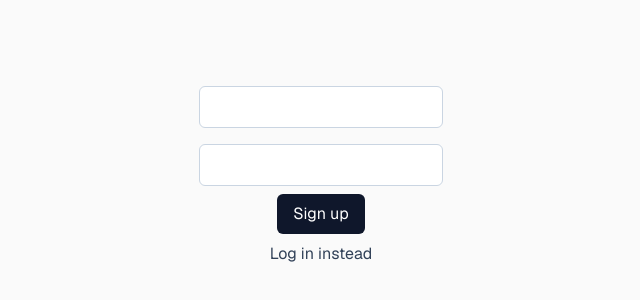
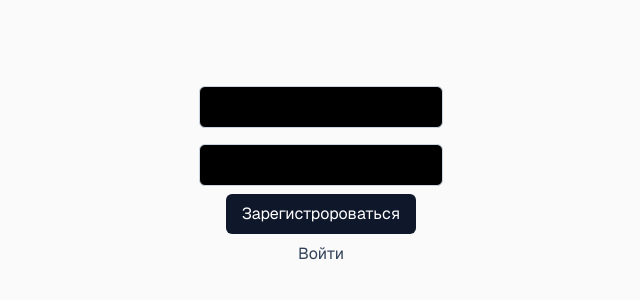
Before and after one commit to Stradalo/sprout, a Next.js app: page /signup in a window 1280 px wide. Shown: the part 224-524 px from the top of the page, without its empty margins (319-959 px from the left). Built offline with nearby package versions, Linux system fonts and the light colour scheme.

Commit message:
feat(teacherPages): add teacher blank pages and changed the language of login and singup

```diff
--- /dev/null
+++ b/app/(dashboard)/managelessons/page.tsx
@@ -0,0 +1,7 @@
+"use client"
+
+export default function ManageLessons() {
+    return (
+        <div>This is manage lessons page</div>
+    );
+}
--- /dev/null
+++ b/app/(dashboard)/managetests/page.tsx
@@ -0,0 +1,7 @@
+"use client"
+
+export default function ManageTests() {
+    return (
+        <div>This is manage tests page</div>
+    );
+}
--- /dev/null
+++ b/app/(dashboard)/studentsresults/page.tsx
@@ -0,0 +1,7 @@
+"use client"
+
+export default function StudentResults() {
+    return (
+        <div>This is student results page</div>
+    );
+}
--- a/app/login/page.tsx
+++ b/app/login/page.tsx
@@ -25,13 +25,13 @@ export default function Login() {
     return (
         <div className="flex flex-col min-h-screen items-center justify-center bg-zinc-50 font-sans dark:bg-black">
             <input
-                className="border border-slate-300 rounded-md px-3 py-2 m-2 bg-white"
+                className="border border-slate-300 rounded-md px-3 py-2 m-2 bg-black"
                 value={email}
                 onChange={e => setEmail(e.target.value)}
                 type="email"
             />
             <input
-                className="border border-slate-300 rounded-md px-3 py-2 m-2 bg-white"
+                className="border border-slate-300 rounded-md px-3 py-2 m-2 bg-black"
                 value={ password }
                 onChange={p => setPassword(p.target.value)}
                 type="password"
@@ -40,13 +40,13 @@ export default function Login() {
                 className="hover:bg-slate-800 bg-slate-900 text-white px-4 py-2 rounded-md"
                 onClick={handleLogin}
             >
-                Log in
+                Войти
             </button>
             <Link
                 className="px-3 py-2 rounded-md text-slate-700 hover:text-slate-900 hover:text-white transition-colors"
                 href="/signup"
             >
-                Sign Up instead
+                Зарегистророваться
             </Link>
         </div>
     );
--- a/app/signup/page.tsx
+++ b/app/signup/page.tsx
@@ -25,23 +25,23 @@ export default function SignUp() {
     return (
         <div className="flex flex-col min-h-screen items-center justify-center bg-zinc-50 font-sans dark:bg-black">
             <input
-                className="border border-slate-300 rounded-md px-3 py-2 m-2 bg-white"
+                className="border border-slate-300 rounded-md px-3 py-2 m-2 bg-black"
                 value={email}
                 onChange={e => setEmail(e.target.value)}
                 type="email"
             />
             <input
-                className="border border-slate-300 rounded-md px-3 py-2 m-2 bg-white"
+                className="border border-slate-300 rounded-md px-3 py-2 m-2 bg-black"
                 value={ password }
                 onChange={p => setPassword(p.target.value)}
                 type="password"
             />
-            <button className="hover:bg-slate-800 bg-slate-900 text-white px-4 py-2 rounded-md" onClick={handleSignUp}>Sign up</button>
+            <button className="hover:bg-slate-800 bg-slate-900 text-white px-4 py-2 rounded-md" onClick={handleSignUp}>Зарегистророваться</button>
             <Link
                 className="px-3 py-2 rounded-md text-slate-700 hover:text-slate-900 hover:text-white transition-colors"
                 href="/login"
             >
-                Log in instead
+                Войти
             </Link>
         </div>
     );
```
